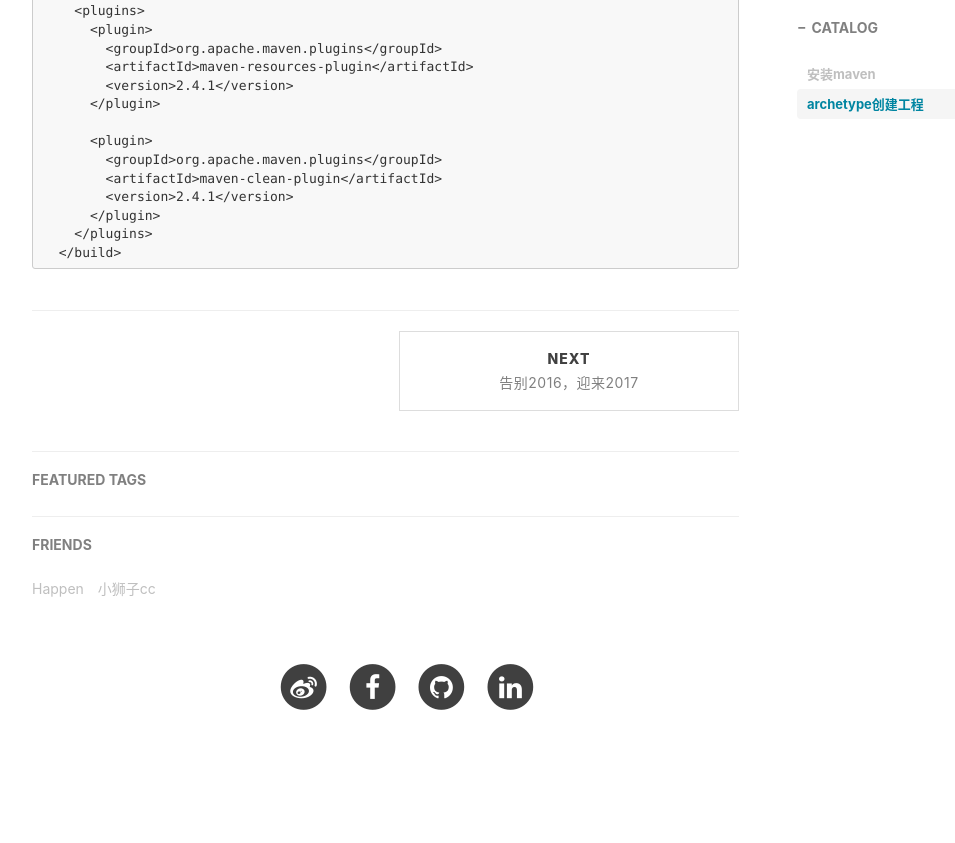
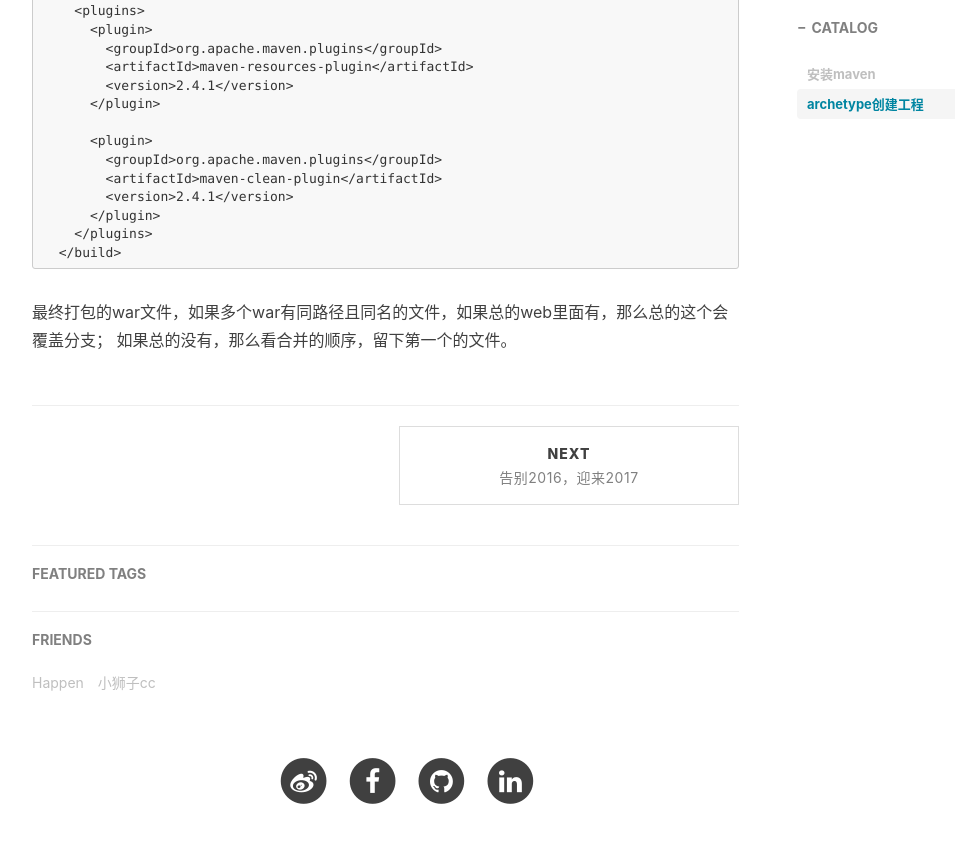
Before and after one commit to gaoweibupt/gaoweibupt.github.io, a Jekyll site: the page built from _posts/2016-12-26-maven-idea.markdown, in a window 1280 px wide and 900 px high, scrolled down 2655 px. Shown: the top 843 px of the window, without its empty margins (233-1188 px from the left). Built offline with Jekyll 4.4.1, drawn with Linux system fonts in a browser that asks for light colours; nearby versions of some CDN libraries; our own code applies the rules of GitHub Pages for plain Markdown files; comment, search, counter and statistics services are not loaded; before the commit the page ends 3461 px from its top, so only the background shows below that.

Commit message:
修改文章

````diff
--- a/_posts/2016-12-26-maven-idea.markdown
+++ b/_posts/2016-12-26-maven-idea.markdown
@@ -73,3 +73,6 @@ __另外__，由于maven初次使用，可能工程的plugin 依赖有问题，
     </plugins>
   </build>
 ```
+
+最终打包的war文件，如果多个war有同路径且同名的文件，如果总的web里面有，那么总的这个会覆盖分支；
+如果总的没有，那么看合并的顺序，留下第一个的文件。
````
